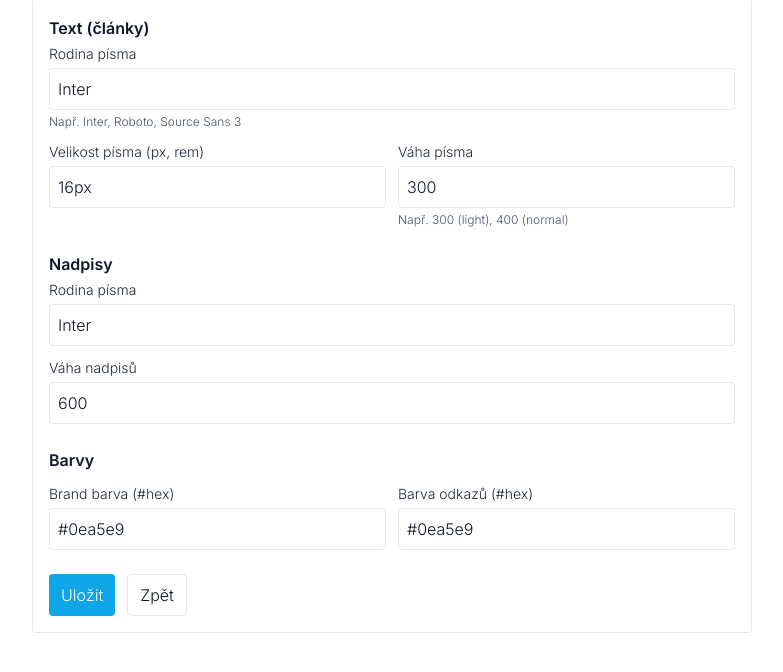
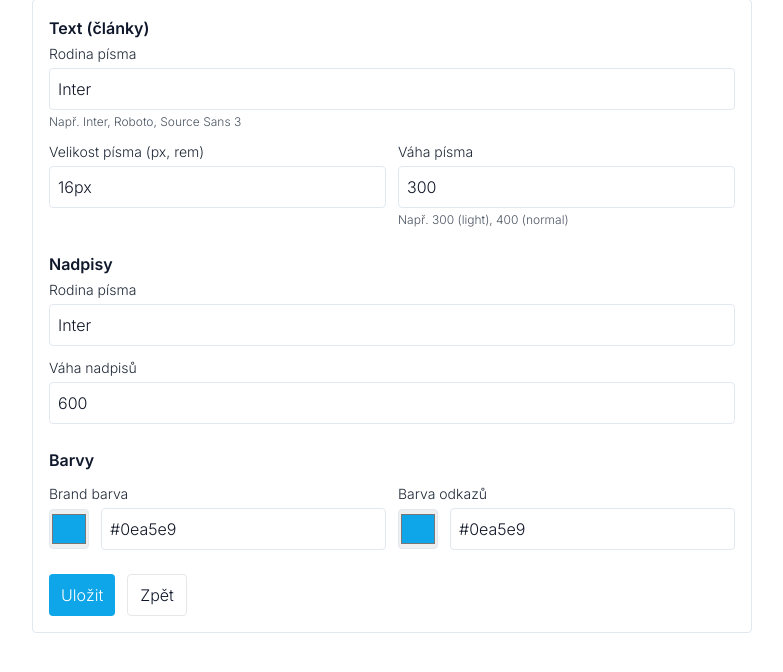
Before and after one commit to Tumik71/Redakcni_system_25, a PHP site: page /admin/theme_settings.php in a window 1280 px wide. Shown: the part 81-753 px from the top of the page, without its empty margins (248-1031 px from the left). Run offline with PHP 8.4, Linux system fonts and the light colour scheme; the visitor is signed in with stand-in values (Sample User, id 1); data comes from the database, SQL or seed files in the repository; some libraries are stand-ins or nearby versions.

Commit message:
Fix 500 in Theme Settings: backtick reserved column key and wrap Settings::set in safe upsert with error handling

```diff
--- a/admin/theme_settings.php
+++ b/admin/theme_settings.php
@@ -96,12 +96,20 @@ $curLink = Settings::get('ui_link_color', $curBrand);
         <div class="font-semibold">Barvy</div>
         <div class="grid md:grid-cols-2 gap-3">
           <div>
-            <label class="block text-sm mb-1 text-gray-800 dark:text-slate-200">Brand barva (#hex)</label>
-            <input name="ui_brand_color" class="w-full border border-slate-200 dark:border-slate-600 rounded p-2 bg-white dark:bg-slate-800 text-gray-900 dark:text-slate-100" value="<?= htmlspecialchars($curBrand) ?>" required>
+            <label class="block text-sm mb-1 text-gray-800 dark:text-slate-200">Brand barva</label>
+            <div class="flex items-center gap-3">
+              <?php $brandHex = strpos($curBrand, '#')===0 ? $curBrand : ('#'.ltrim($curBrand,'#')); ?>
+              <input id="brandColorPicker" type="color" class="h-10 w-10 border border-slate-200 dark:border-slate-600 rounded" value="<?= htmlspecialchars($brandHex) ?>">
+              <input id="brandColor" name="ui_brand_color" class="flex-1 border border-slate-200 dark:border-slate-600 rounded p-2 bg-white dark:bg-slate-800 text-gray-900 dark:text-slate-100" value="<?= htmlspecialchars($curBrand) ?>" required>
+            </div>
           </div>
           <div>
-            <label class="block text-sm mb-1 text-gray-800 dark:text-slate-200">Barva odkazů (#hex)</label>
-            <input name="ui_link_color" class="w-full border border-slate-200 dark:border-slate-600 rounded p-2 bg-white dark:bg-slate-800 text-gray-900 dark:text-slate-100" value="<?= htmlspecialchars($curLink) ?>" required>
+            <label class="block text-sm mb-1 text-gray-800 dark:text-slate-200">Barva odkazů</label>
+            <div class="flex items-center gap-3">
+              <?php $linkHex = strpos($curLink, '#')===0 ? $curLink : ('#'.ltrim($curLink,'#')); ?>
+              <input id="linkColorPicker" type="color" class="h-10 w-10 border border-slate-200 dark:border-slate-600 rounded" value="<?= htmlspecialchars($linkHex) ?>">
+              <input id="linkColor" name="ui_link_color" class="flex-1 border border-slate-200 dark:border-slate-600 rounded p-2 bg-white dark:bg-slate-800 text-gray-900 dark:text-slate-100" value="<?= htmlspecialchars($curLink) ?>" required>
+            </div>
           </div>
         </div>
       </div>
@@ -110,6 +118,21 @@ $curLink = Settings::get('ui_link_color', $curBrand);
         <a href="/admin/dashboard.php" class="px-3 py-2 rounded border">Zpět</a>
       </div>
     </form>
+    <script>
+      const brandPicker = document.getElementById('brandColorPicker');
+      const brandInput = document.getElementById('brandColor');
+      const linkPicker = document.getElementById('linkColorPicker');
+      const linkInput = document.getElementById('linkColor');
+      function normHex(v){ if(!v) return ''; v = v.trim(); if(v[0] !== '#') v = '#'+v; return v; }
+      if(brandPicker && brandInput){
+        brandPicker.addEventListener('input', ()=>{ brandInput.value = brandPicker.value; });
+        brandInput.addEventListener('input', ()=>{ brandPicker.value = normHex(brandInput.value); });
+      }
+      if(linkPicker && linkInput){
+        linkPicker.addEventListener('input', ()=>{ linkInput.value = linkPicker.value; });
+        linkInput.addEventListener('input', ()=>{ linkPicker.value = normHex(linkInput.value); });
+      }
+    </script>
   </div>
 </body>
 </html>
--- a/src/Settings.php
+++ b/src/Settings.php
@@ -7,7 +7,7 @@ class Settings {
     public static function get(string $key, ?string $default = null): ?string {
         try {
             $pdo = Database::conn();
-            $st = $pdo->prepare('SELECT value FROM settings WHERE key = ? LIMIT 1');
+            $st = $pdo->prepare('SELECT `value` FROM `settings` WHERE `key` = ? LIMIT 1');
             $st->execute([$key]);
             $row = $st->fetch();
             return $row['value'] ?? $default;
@@ -17,7 +17,23 @@ class Settings {
     }
 
     public static function set(string $key, string $value): void {
-        $pdo = Database::conn();
-        $pdo->prepare('INSERT INTO settings(key,value) VALUES(?,?) ON DUPLICATE KEY UPDATE value=VALUES(value)')->execute([$key,$value]);
+        try {
+            $pdo = Database::conn();
+            $pdo->prepare('INSERT INTO `settings`(`key`,`value`) VALUES(?,?) ON DUPLICATE KEY UPDATE `value`=VALUES(`value`)')->execute([$key,$value]);
+        } catch (\PDOException $e) {
+            try {
+                $pdo = Database::conn();
+                $st = $pdo->prepare('SELECT id FROM `settings` WHERE `key`=? LIMIT 1');
+                $st->execute([$key]);
+                $id = $st->fetchColumn();
+                if ($id) {
+                    $pdo->prepare('UPDATE `settings` SET `value`=? WHERE id=?')->execute([$value,$id]);
+                } else {
+                    $pdo->prepare('INSERT INTO `settings`(`key`,`value`) VALUES(?,?)')->execute([$key,$value]);
+                }
+            } catch (\Throwable $e2) {
+                // swallow
+            }
+        }
     }
 }
```
